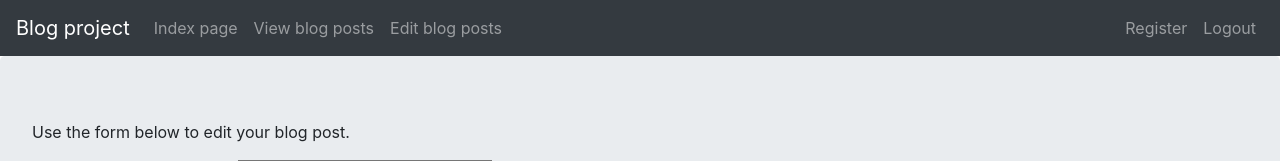
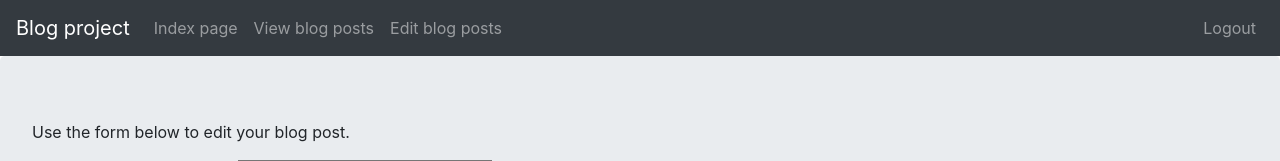
Before and after one commit to Qiang156/blog-by-django, a Django app: page /blog/edit_post/1 in a window 1280 px wide. Shown: the top 161 px of the page. Run offline with Django 3.2, Linux system fonts and the light colour scheme; a user stored in the database is signed in; tables that the repository leaves empty hold one stand-in row (values such as "Sample post"); some libraries are stand-ins or nearby versions.

Commit message:
removed registration option from navbar when user is authenticated -- he/she is already registered

```diff
--- a/templates/blog/base.html
+++ b/templates/blog/base.html
@@ -31,9 +31,6 @@
                       </li>
                 </ul>
                 <ul class="navbar-nav ml-auto">
-                    <li class="nav-item">
-                        <a class="nav-link" href="{% url 'blog:register' %}">Register</a>
-                    </li>
                     {% if user.is_authenticated %}
                         <li class="nav-item pull-right">
                             <a class= "nav-link" href="{% url 'logout' %}">Logout</a>
@@ -41,6 +38,9 @@
                     {% else %}
                         <li class="nav-item pull-right">
                             <a class= "nav-link" href="{% url 'blog:login' %}">Login</a>
+                        </li>
+                        <li class="nav-item">
+                            <a class="nav-link" href="{% url 'blog:register' %}">Register</a>
                         </li>
                     {% endif %}
                 </ul>
```
